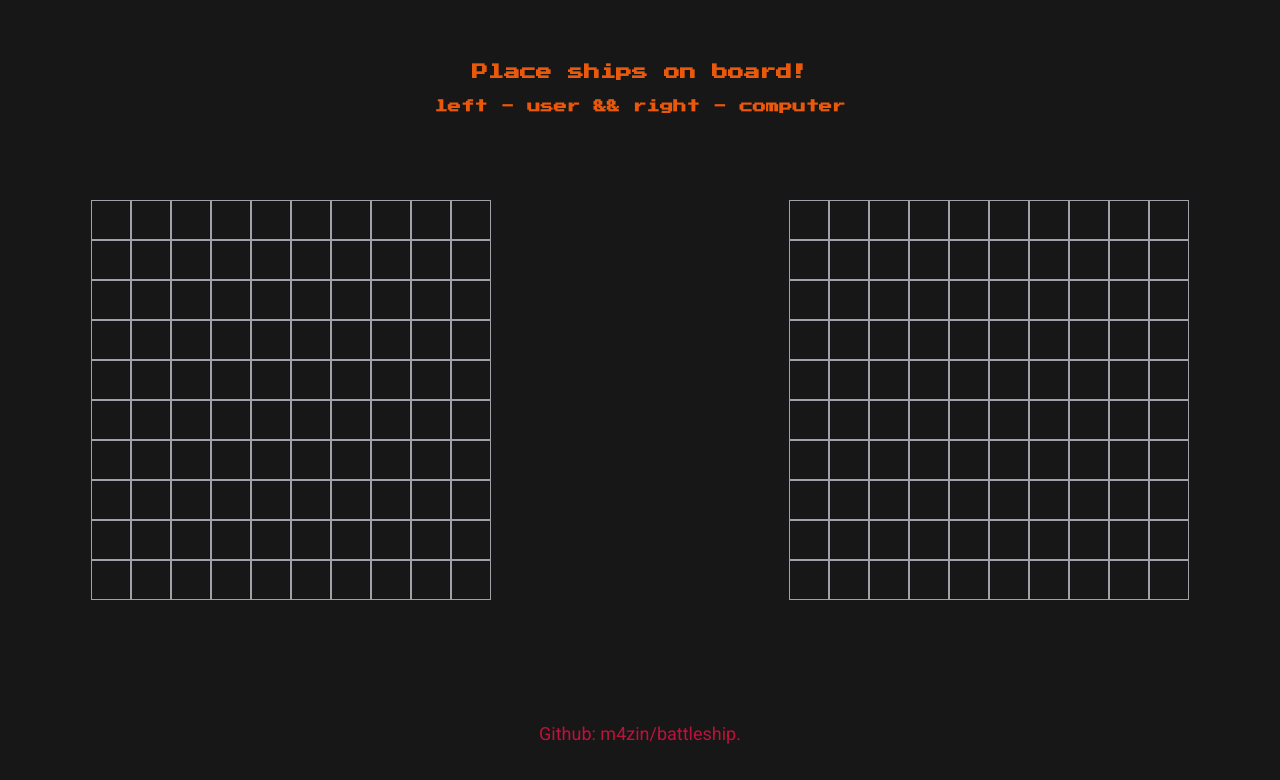
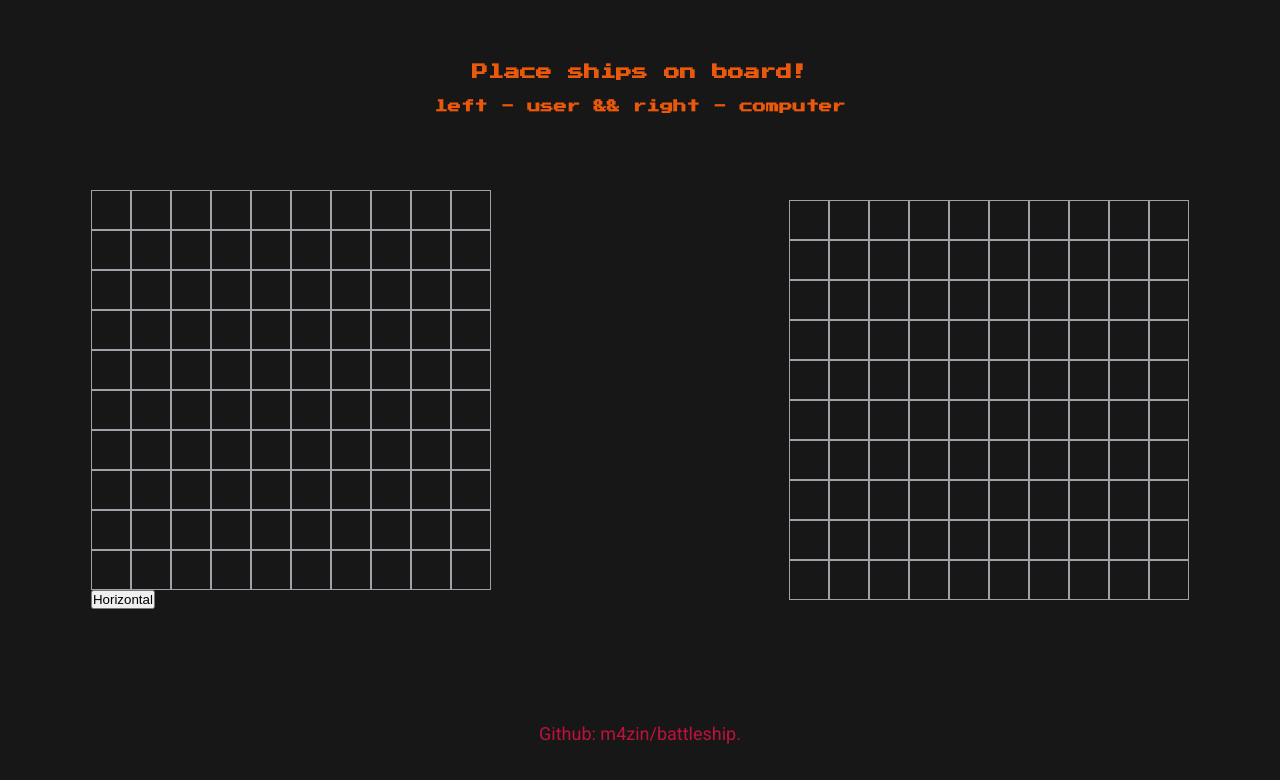
Before and after one commit to m4zin/Battleship, a website built with webpack: page src/index.html in a window 1280 px wide. Built offline with nearby package versions, Linux system fonts and the light colour scheme.

Commit message:
task: btn for ship position

```diff
--- a/src/index.html
+++ b/src/index.html
@@ -15,8 +15,11 @@
             <h5>left - user && right - computer</h5>
         </header>
         <div class="game-boards">
-            <div class="board-one">
-                <!-- cells inserted here. -->
+            <div class="board-one-content">
+                <div class="board-one">
+                    <!-- cells inserted here. -->
+                </div>
+                <button class="ship-position">Horizontal</button>
             </div>
             <p class="player-state">
                 <!-- state of which player's turn inserted here. -->
```
